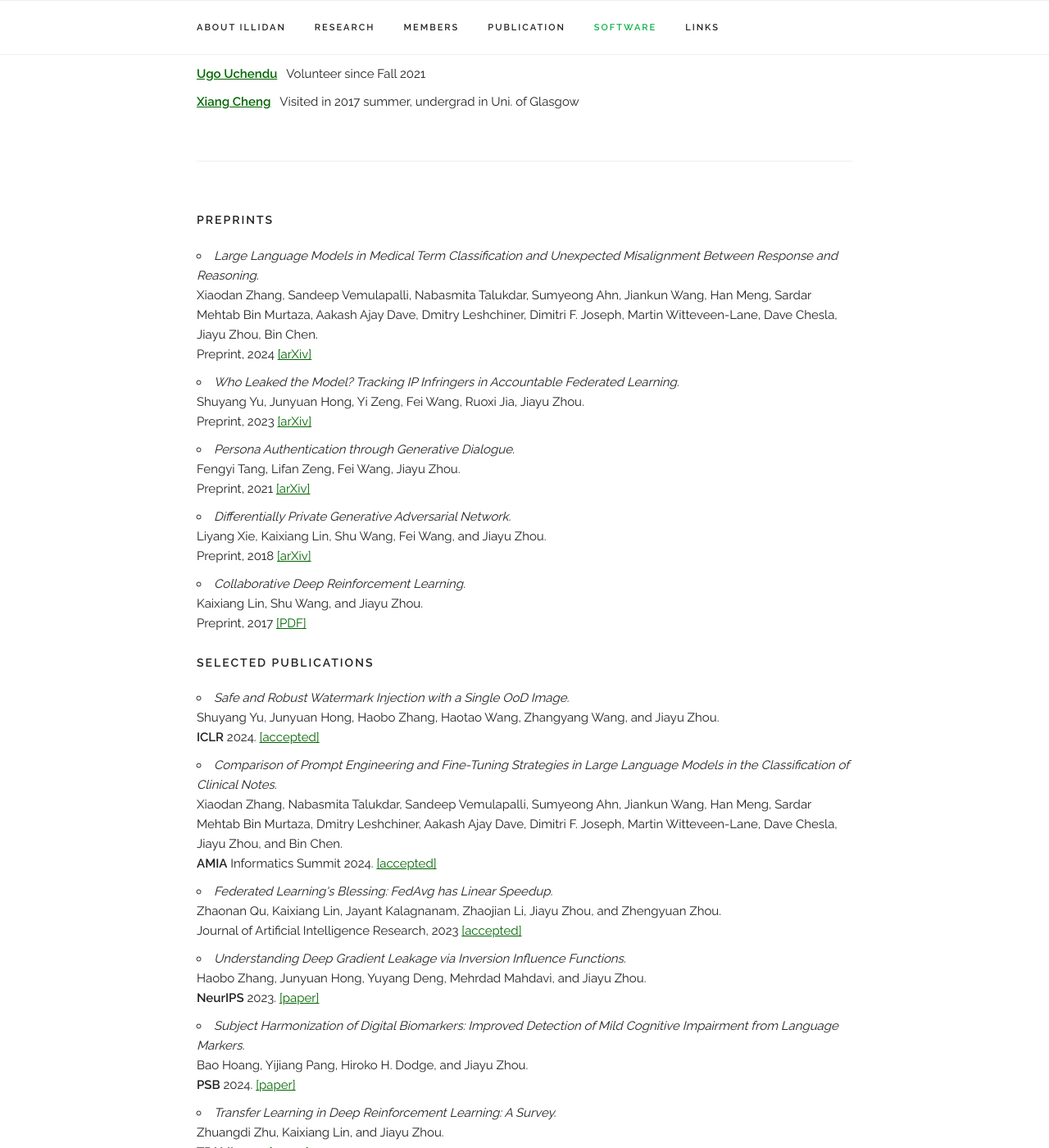
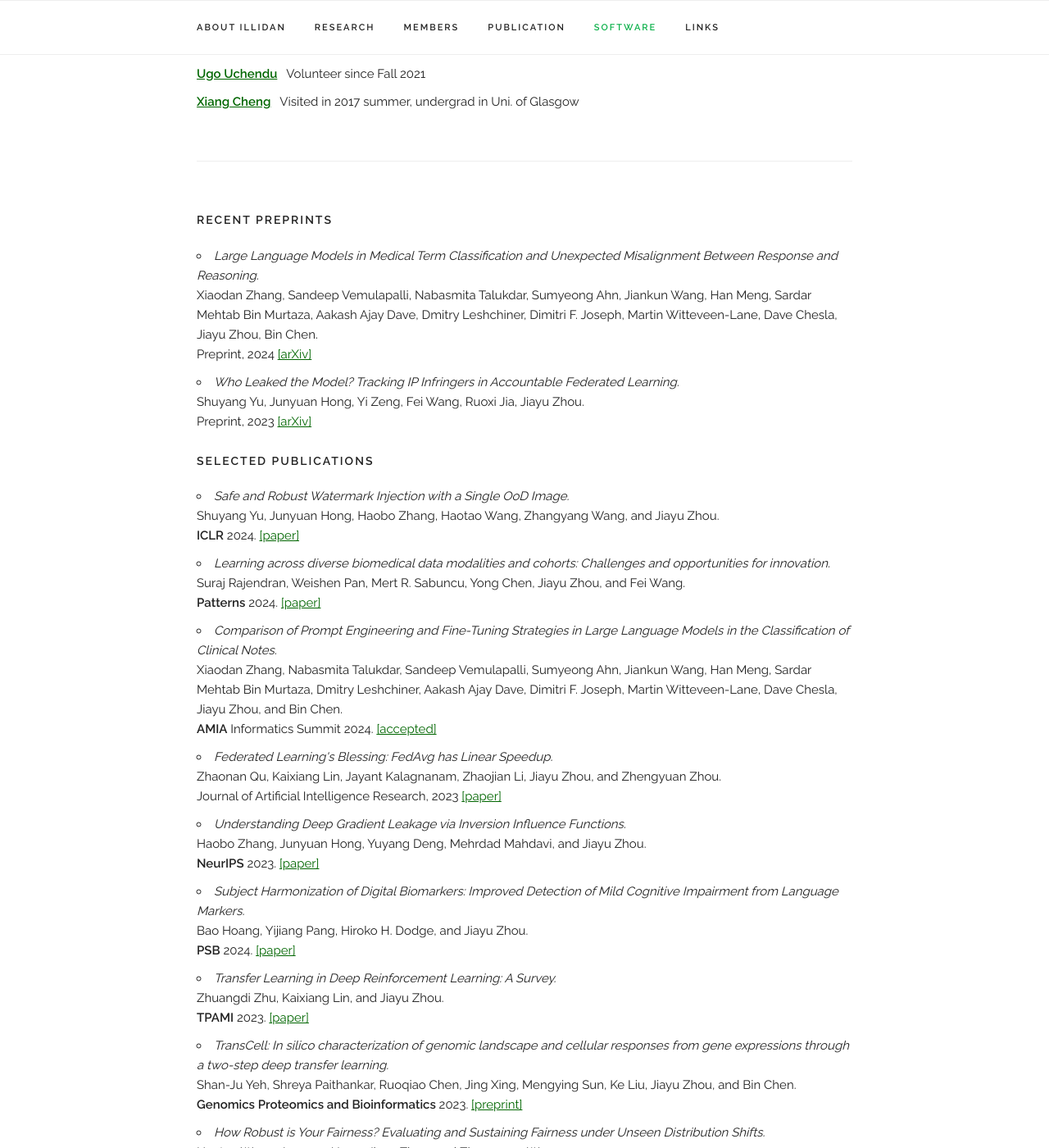
Before and after one commit to Marvelrex/denos.lab.io, a Jekyll site: the page built from index.html, in a window 1280 px wide and 1400 px high, scrolled down 6592 px. Shown: the whole window at 82% size. Built offline with Jekyll 4.4.1, drawn with Linux system fonts in a browser that asks for light colours; nearby versions of some CDN libraries; some of the changed text lies outside the part shown.

Commit message:
Paper updates

```diff
--- a/_layouts/default.html
+++ b/_layouts/default.html
@@ -281,7 +281,7 @@
 
 
     <div class="docs-section" id="publication">
-      <h6 class="docs-header">Preprints</h6>
+      <h6 class="docs-header">Recent Preprints</h6>
       <ul>
         <li><i>Large Language Models in Medical Term Classification and Unexpected Misalignment Between Response and Reasoning. </i><br>
             Xiaodan Zhang, Sandeep Vemulapalli, Nabasmita Talukdar, Sumyeong Ahn, Jiankun Wang, Han Meng, Sardar Mehtab Bin Murtaza, Aakash Ajay Dave, Dmitry Leshchiner, Dimitri F. Joseph, Martin Witteveen-Lane, Dave Chesla, Jiayu Zhou, Bin Chen. <br>
@@ -292,28 +292,19 @@
             Shuyang Yu, Junyuan Hong, Yi Zeng, Fei Wang, Ruoxi Jia, Jiayu Zhou. <br>
             Preprint, 2023 <a href="https://arxiv.org/abs/2312.03205" target="_blank">[arXiv]</a>
         </li>
-
-        <li><i>Persona Authentication through Generative Dialogue. </i><br>
-            Fengyi Tang, Lifan Zeng, Fei Wang, Jiayu Zhou. <br>
-            Preprint, 2021 <a href="https://arxiv.org/abs/2110.12949" target="_blank">[arXiv]</a>
-        </li>
-
-        <li><i>Differentially Private Generative Adversarial Network. </i><br>
-            Liyang Xie, Kaixiang Lin, Shu Wang, Fei Wang, and Jiayu Zhou. <br>
-            Preprint, 2018 <a href="https://arxiv.org/abs/1802.06739" target="_blank">[arXiv]</a>
-        </li>
-
-        <li><i>Collaborative Deep Reinforcement Learning. </i><br>
-            Kaixiang Lin, Shu Wang, and Jiayu Zhou. <br>
-            Preprint, 2017 <a href="https://arxiv.org/pdf/1702.05796.pdf" target="_blank">[PDF]</a>
-        </li>
       </ul>
 
       <h6 class="docs-header">Selected Publications</h6>
       <ul>
+
         <li><i>Safe and Robust Watermark Injection with a Single OoD Image. </i><br>
             Shuyang Yu, Junyuan Hong, Haobo Zhang, Haotao Wang, Zhangyang Wang, and Jiayu Zhou. <br>
-             <b>ICLR</b> 2024. <a href="https://arxiv.org/abs/2309.01786" target="_blank">[accepted]</a>
+             <b>ICLR</b> 2024. <a href="https://openreview.net/forum?id=PCm1oT8pZI" target="_blank">[paper]</a>
+        </li>
+
+        <li><i>Learning across diverse biomedical data modalities and cohorts: Challenges and opportunities for innovation. </i><br>
+            Suraj Rajendran, Weishen Pan, Mert R. Sabuncu, Yong Chen, Jiayu Zhou, and Fei Wang. <br>
+             <b>Patterns</b> 2024. <a href="https://www.cell.com/patterns/pdf/S2666-3899(23)00322-7.pdf" target="_blank">[paper]</a>
         </li>
 
         <li><i>Comparison of Prompt Engineering and Fine-Tuning Strategies in Large
@@ -324,7 +315,7 @@ Language Models in the Classification of Clinical Notes. </i><br>
 
         <li><i>Federated Learning's Blessing: FedAvg has Linear Speedup. </i><br>
             Zhaonan Qu, Kaixiang Lin, Jayant Kalagnanam, Zhaojian Li, Jiayu Zhou, and Zhengyuan Zhou. <br>
-             Journal of Artificial Intelligence Research, 2023 <a href="https://arxiv.org/abs/2007.05690" target="_blank">[accepted]</a>
+             Journal of Artificial Intelligence Research, 2023 <a href="https://www.jair.org/index.php/jair/article/view/15180" target="_blank">[paper]</a>
         </li>
 
         <li><i>Understanding Deep Gradient Leakage via Inversion
@@ -575,6 +571,11 @@ Influence Functions. </i><br>
             <b>AAAI</b> 2019.
         </li>
 
+        <li><i>Differentially Private Generative Adversarial Network. </i><br>
+            Liyang Xie, Kaixiang Lin, Shu Wang, Fei Wang, and Jiayu Zhou. <br>
+            Preprint, 2018 <a href="https://arxiv.org/abs/1802.06739" target="_blank">[arXiv]</a>
+        </li>
+
         <li><i>Boosted Sparse and Low-Rank Tensor Regression. </i><br>
             Lifang He, Kun Chen, Wanwan Xu, Jiayu Zhou, and Fei Wang. <br>
             <b>NIPS</b> 2018. <a href="https://papers.nips.cc/paper/7379-boosted-sparse-and-low-rank-tensor-regression.pdf" target="_blank">[Paper]</a>
@@ -648,6 +649,11 @@ Influence Functions. </i><br>
         <li><i>Multi-Task Learning based Survival Analysis for Predicting Alzheimer’s Disease Progression with Multi-Source Block-wise Missing Data.</i>
             Yan Li, Tao Yang, Jiayu Zhou, and Jieping Ye.<br>
             <b>SDM</b> 2018 <a href="https://epubs.siam.org/doi/abs/10.1137/1.9781611975321.33" target="_blank">[Paper]</a>
+        </li>
+
+        <li><i>Collaborative Deep Reinforcement Learning. </i><br>
+            Kaixiang Lin, Shu Wang, and Jiayu Zhou. <br>
+            Preprint, 2017 <a href="https://arxiv.org/pdf/1702.05796.pdf" target="_blank">[PDF]</a>
         </li>
 
         <li><i>Recurrent Encoder-Decoder Networks for Time-Varying Dense Prediction.</i><br>
```
Also changed, not shown: other parts of _layouts/default.html (+5 -0 lines).
